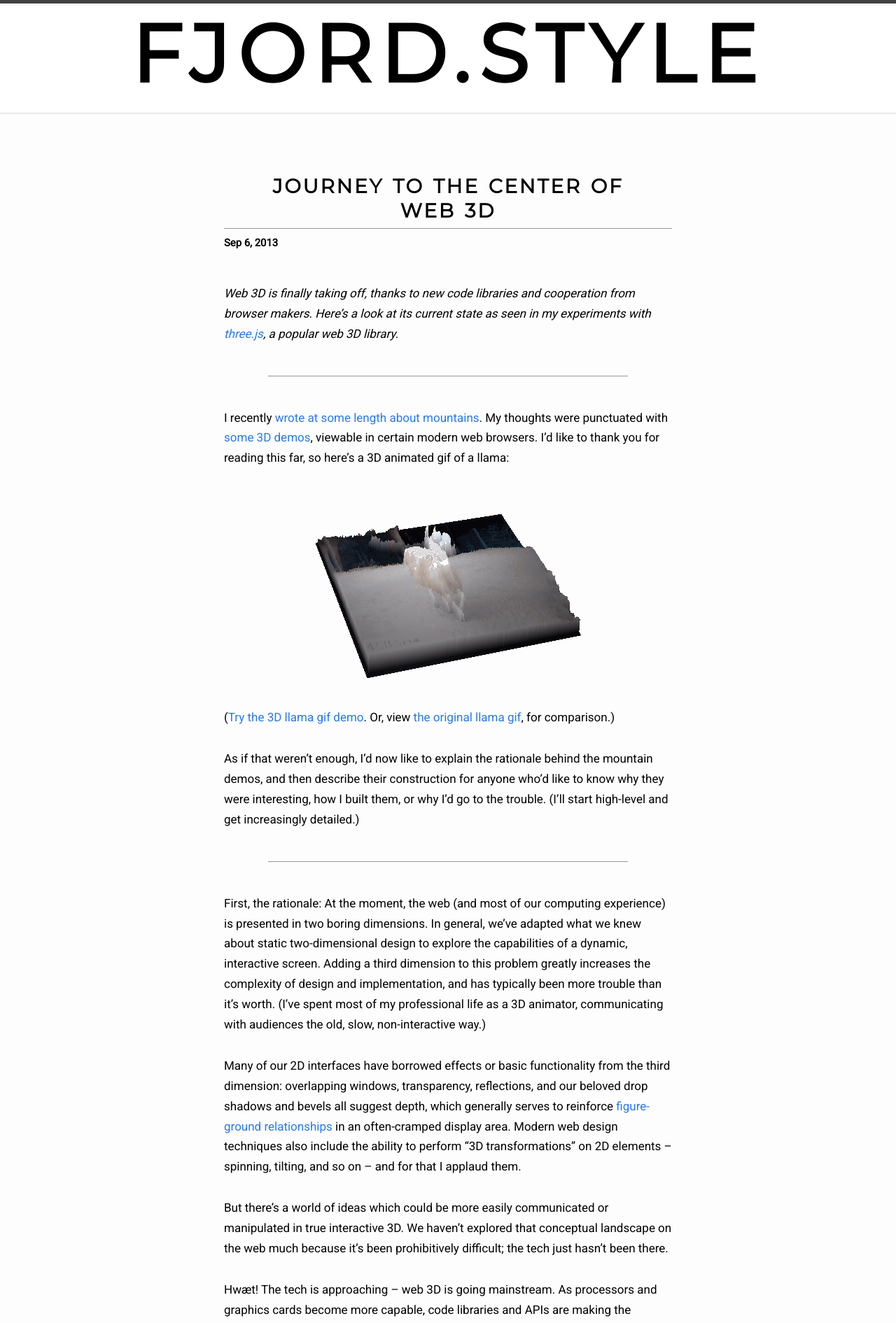
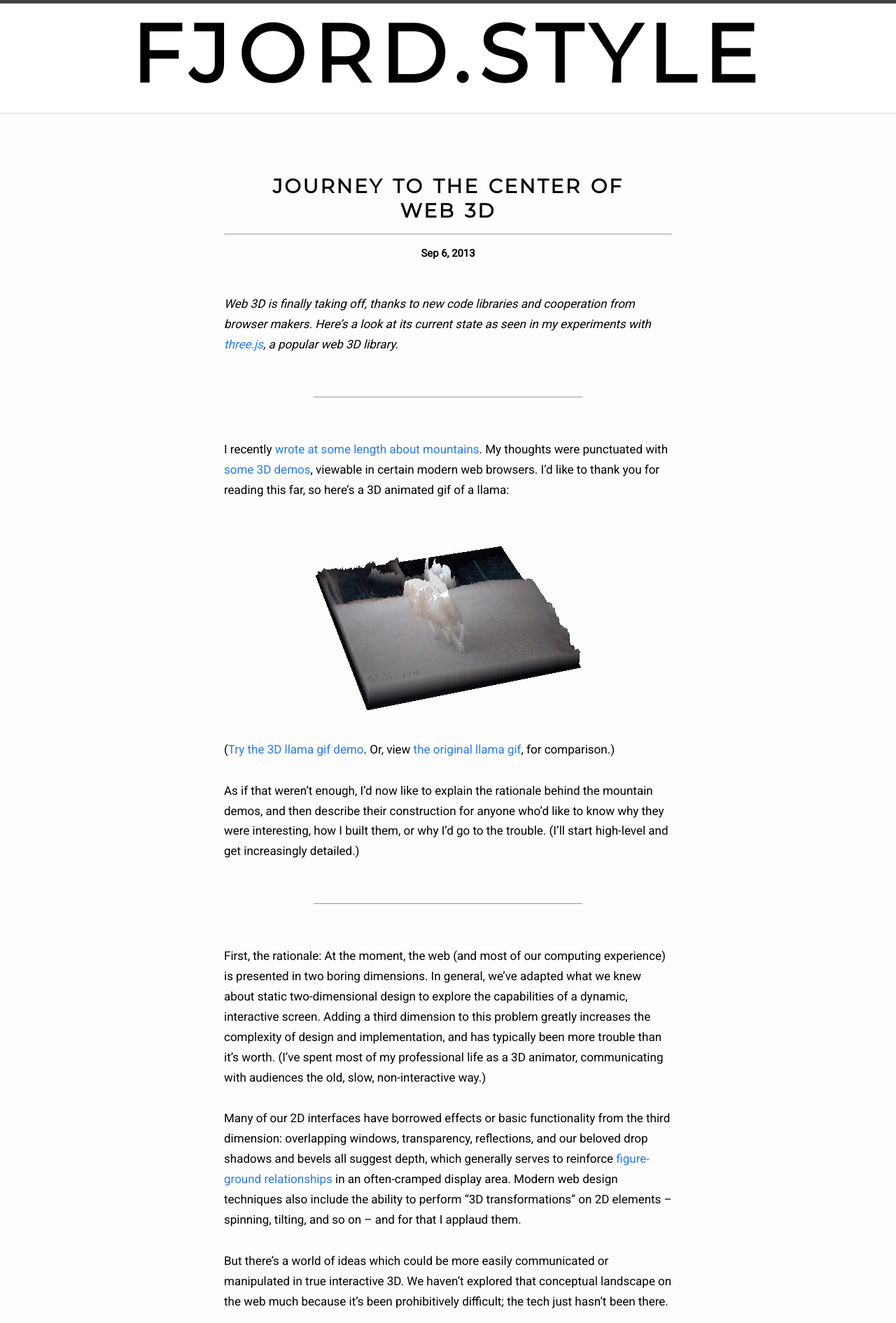
Before and after one commit to meetar/fjord.style, a Jekyll site: the page built from _posts/2013-09-06-journey-to-the-center-of-web-3d.md, in a window 1280 px wide. Shown: the top 1891 px of the page at 70% size. Built offline with Jekyll 4.4.1, drawn with Linux system fonts in a browser that asks for light colours.

Commit message:
style tweaks

```diff
--- a/_sass/_base.scss
+++ b/_sass/_base.scss
@@ -28,7 +28,7 @@ body {
 
 @include media-query($on-palm) {
     body {
-        font-size: $base-font-size * .9;
+        font-size: $base-font-size * .95;
         line-height: $base-line-height * .9;
     }
 }
--- a/_sass/_layout.scss
+++ b/_sass/_layout.scss
@@ -89,7 +89,7 @@
 .site-footer {
     // width: 80%;
     margin: auto;
-    border-top: 1px solid $grey-color-light;
+    border-top: 2px solid $grey-color-light;
     padding: $spacing-unit 0;
     color: $grey-color;
     font-size: .9em;
@@ -171,9 +171,8 @@
 .post-list {
     margin-left: 0;
     list-style: none;
-
     > li {
-        margin-bottom: $spacing-unit;
+        margin-bottom: $spacing-unit * 2;
     }
 }
 
@@ -186,6 +185,11 @@
     margin-bottom: .25em;
     display: block;
 }
+
+header.post-header .post-meta {
+    text-align: center;
+}
+
 
 @include media-query($on-palm) {
     .post-meta {
@@ -240,11 +244,16 @@ span.post-img {
     text-align: center;
     text-transform: uppercase;
     border-bottom: 1px solid #999;
-    padding-bottom: .25em;
+    padding-bottom: $spacing-unit * .5;
+    margin-bottom: $spacing-unit * 1.25;
+    line-height: 1.25em;
     @include media-query($on-laptop) {
-        font-size: 28px;
+        font-size: 24px;
+        line-height: 1.15em;
+        letter-spacing: .05em;
+        padding-bottom: $spacing-unit * .25;
+        margin-bottom: $spacing-unit;
     }
-    line-height: 1.25em;
 }
 
 .post-content {
@@ -275,19 +284,6 @@ span.post-img {
     }
 }
 
-div#globecontainer {
-    width: 100%;
-    height: 100%;
-    // margin: 0px;
-    padding: 0px;
-    z-index: 1;
-    overflow: hidden;
-}
-
-iframe {
-    border: 0px;
-}
-
 img {
     display: block;
     margin: auto;
@@ -311,17 +307,14 @@ footer img {
 }
 
 hr {
+    border: 0;
     margin: auto;
-    margin-top: $spacing-unit * 1.5;
-    margin-bottom: $spacing-unit * 1.5;
-    width: 80%;
+    margin-top: $spacing-unit * 2;
+    margin-bottom: $spacing-unit * 2;
+    width: 60%;
     display: block;
-    height: 0px;
-    // border-top: 1px solid $grey-color-light;
-    border-color: #999;
-    border-top: 1px;
-    background-color: $grey-color-light;
-    padding: 0;
+    height: 1px;
+    background-color: #999;
 }
 
 @include media-query($on-palm) {
@@ -334,3 +327,28 @@ hr {
 section#archive time {
     margin-right: 1em;
 }
+
+
+div#globecontainer {
+    width: 100%;
+    height: 100%;
+    padding: 0px;
+    z-index: 1;
+    overflow: hidden;
+}
+
+iframe {
+    border: 0px;
+}
+
+@include media-query($on-palm) {
+    div#globecontainer img {
+        display: block;
+        margin: auto;
+        margin-bottom: $spacing-unit;
+    }
+
+    iframe {
+        display: none;
+    }
+}
```
